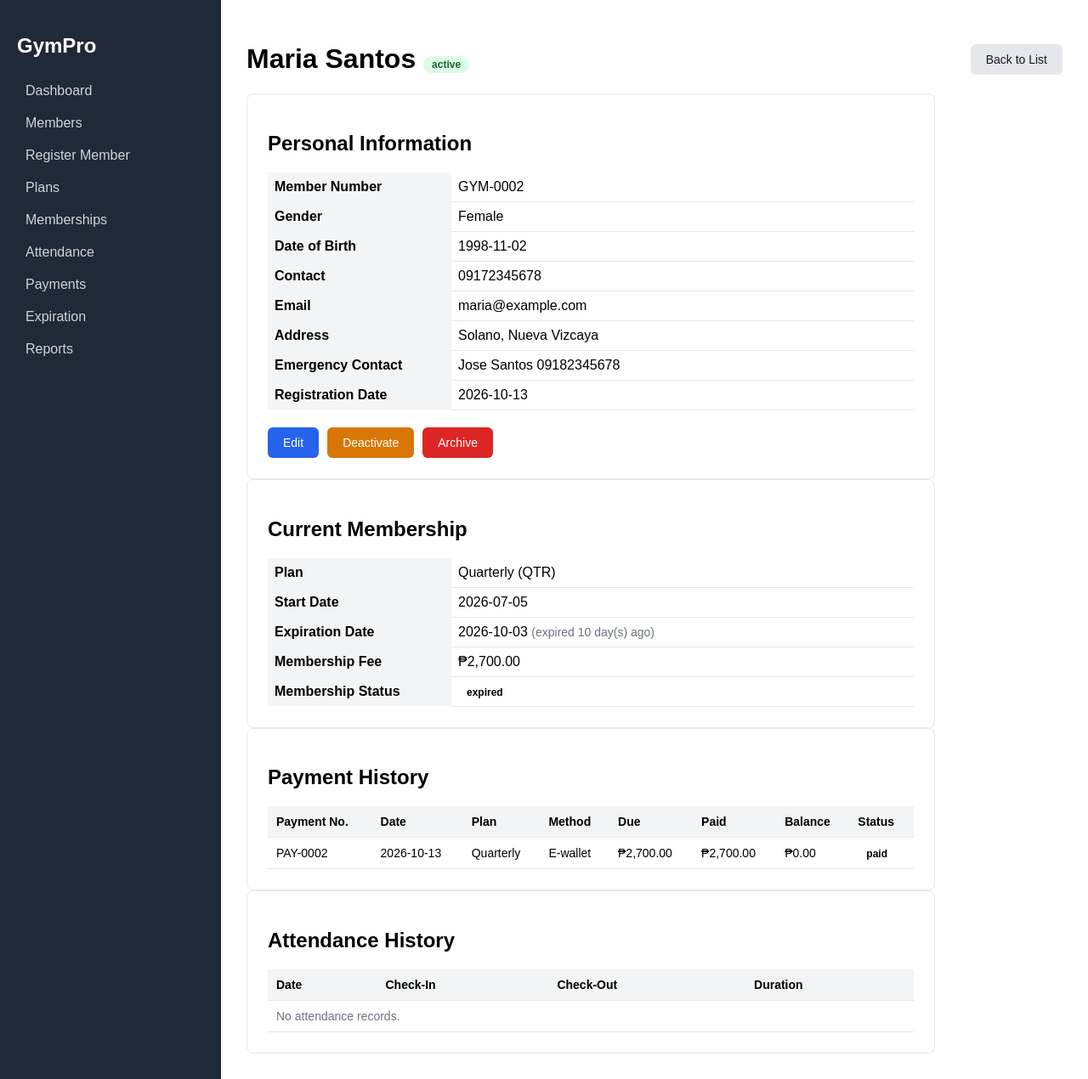
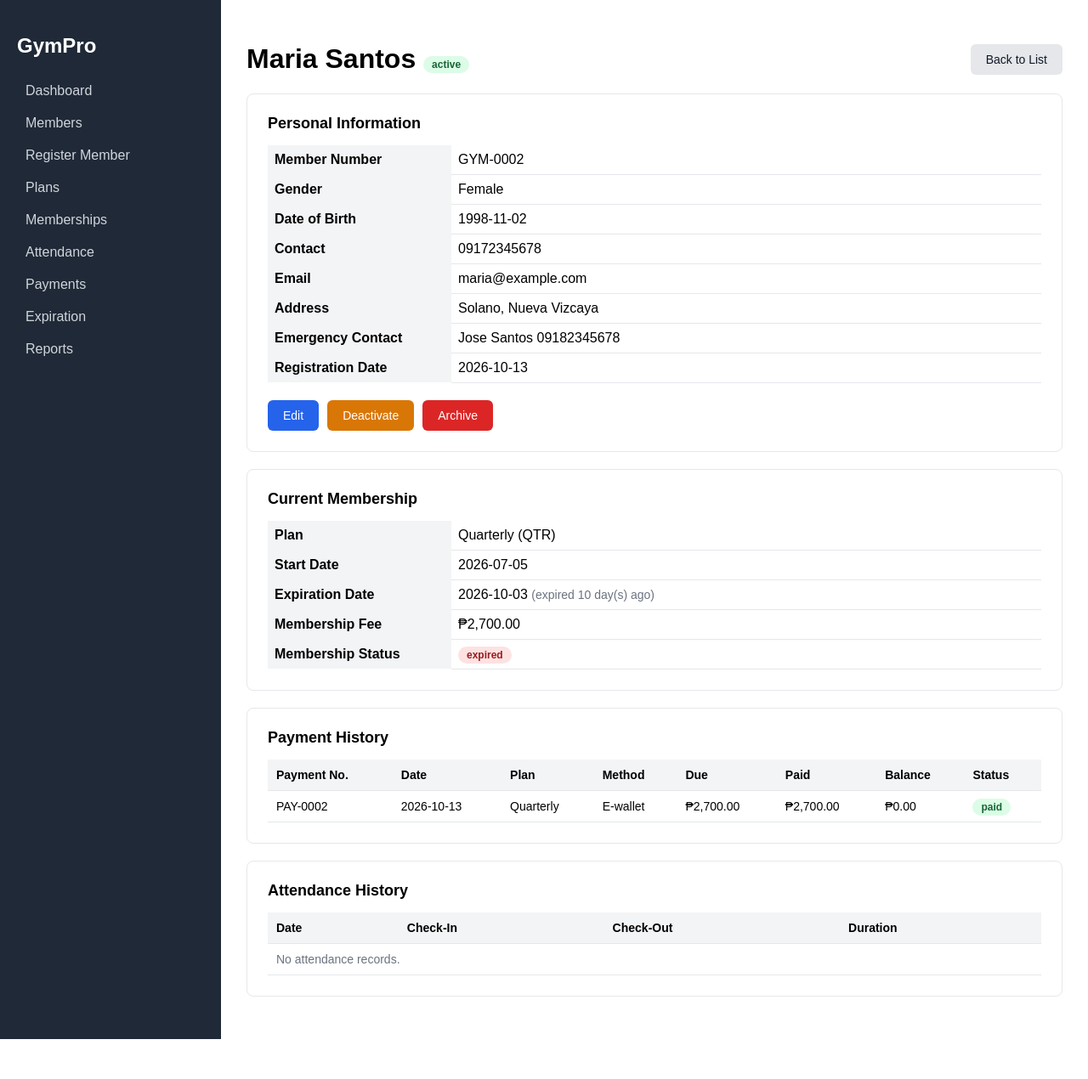
Before and after one commit to Radleyyyy/GYM_MANAGEMENT_SYSTEM, a Flask app: page /members/2 in a window 1280 px wide. Shown: the whole page at 85% size. After the commit the page ends 1223 px from the top, so only its background shows below. Run offline with Flask 3, Linux system fonts and the light colour scheme; data comes from the database, SQL or seed files in the repository.

Commit message:
lab 5: member profile

```diff
--- a/static/style.css
+++ b/static/style.css
@@ -42,3 +42,13 @@
 .btn-warn:hover { background: #b45309; }
 .btn-danger { background: #dc2626; }
 .btn-danger:hover { background: #b91c1c; }
+
+.profile-card { margin-bottom: 20px; max-width: 1100px; }
+.profile-card h2 { margin-top: 0; font-size: 18px; }
+.badge-pending { background: #dbeafe; color: #1e40af; }
+.badge-expired { background: #fee2e2; color: #991b1b; }
+.badge-suspended { background: #fef3c7; color: #92400e; }
+.badge-cancelled { background: #e5e7eb; color: #374151; }
+.badge-paid { background: #dcfce7; color: #166534; }
+.badge-partial { background: #fef3c7; color: #92400e; }
+.badge-unpaid { background: #fee2e2; color: #991b1b; }
```
